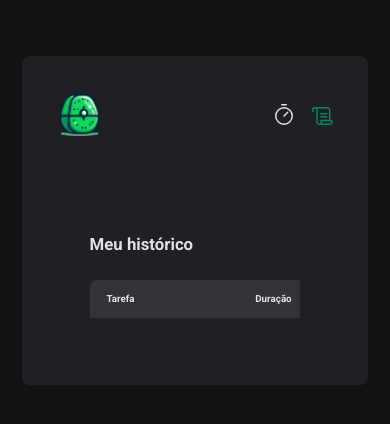
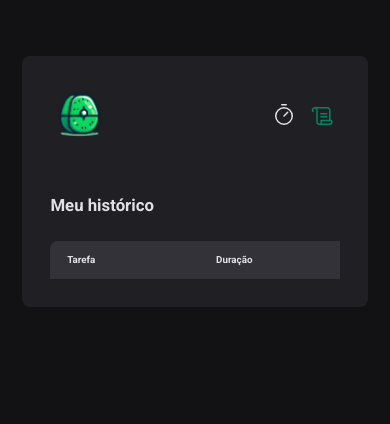
Before and after one commit to felipe0848/pomodoro, a React (Vite) app: page /history in a window 390 px wide. Shown: the top 424 px of the page. Built offline with nearby package versions, Linux system fonts and the light colour scheme.

Commit message:
fix: fit responsive design in historyPage

```diff
--- a/src/pages/History/styles.ts
+++ b/src/pages/History/styles.ts
@@ -11,6 +11,12 @@ export const HistoryContainer = styled.main`
     color: ${(props) => props.theme['gray-100']};
     font-size: 1.5rem;
     line-height: 1.6;
+  }
+  @media (max-width: 1024px) {
+    padding: 3.5rem 0;
+  }
+  @media (max-width: 425px) {
+    padding: 0;
   }
 `
 
@@ -52,6 +58,17 @@ export const TableContainer = styled.div`
       &:last-child {
         padding-right: 1.5rem;
       }
+
+      @media (max-width: 768px) {
+        &:first-child {
+          width: 40%;
+        }
+      }
+      @media (max-width: 425px) {
+        &:first-child {
+          width: 30%;
+        }
+      }
     }
   }
 `
```
